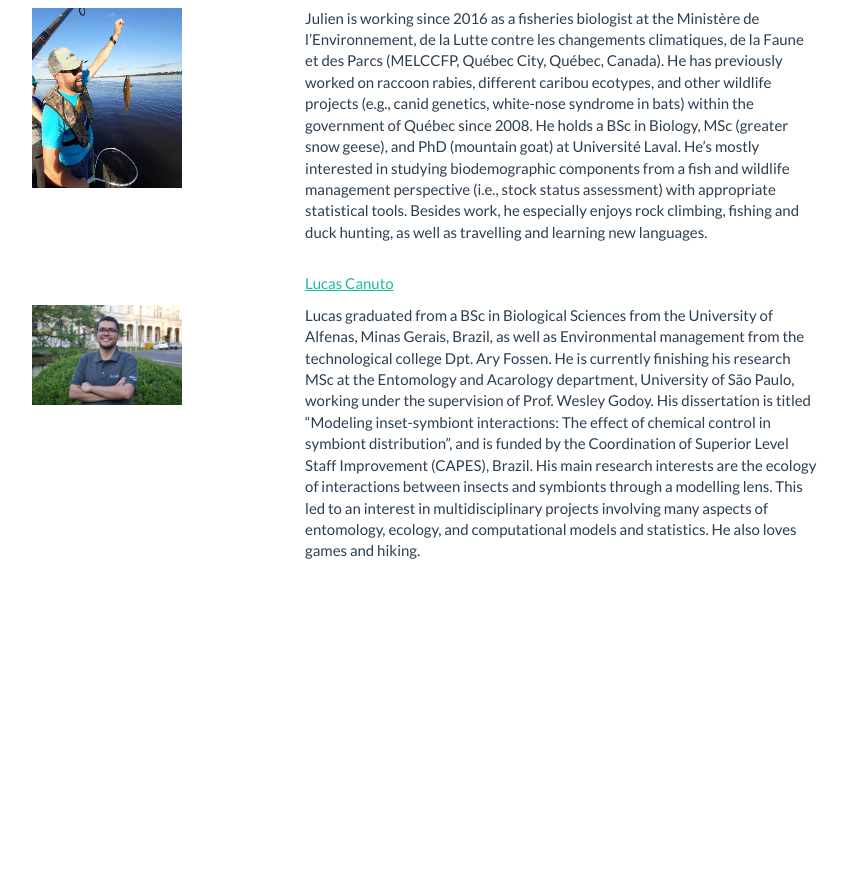
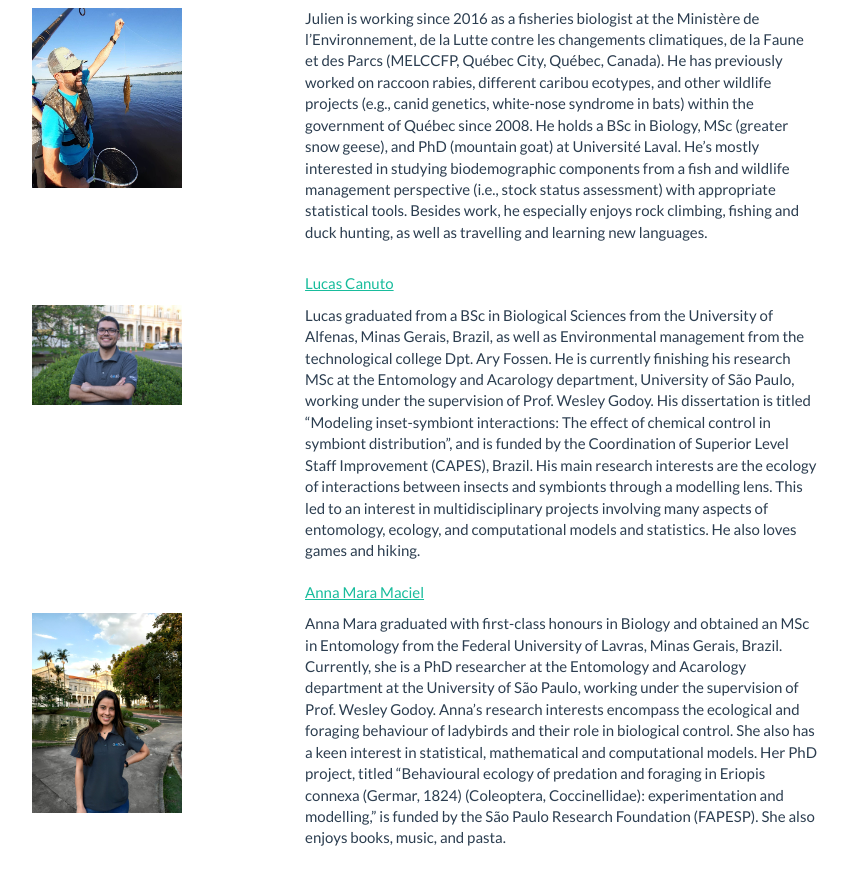
Before and after one commit to rafamoral/tse, a plain HTML site: page about.html in a window 1280 px wide. Shown: the part 4025-4910 px from the top of the page, without its empty margins (271-1119 px from the left). Before the commit the page ends 4653 px from the top, so only its background shows below. Drawn offline with nearby package versions, Linux system fonts and the light colour scheme; some packages are replaced by stand-ins of ours.

Commit message:
Add files via upload

```diff
--- a/about.html
+++ b/about.html
@@ -727,6 +727,30 @@ This led to an interest in multidisciplinary projects involving many
 aspects of entomology, ecology, and computational models and statistics.
 He also loves games and hiking.</td>
 </tr>
+<tr class="odd">
+<td></td>
+<td></td>
+</tr>
+<tr class="even">
+<td></td>
+<td><a href="www.linkedin.com/in/anna-mara-ferreira-maciel">Anna Mara
+Maciel</a></td>
+</tr>
+<tr class="odd">
+<td><img src="annamara.jpg" width="150" height="200" class = "center"/></td>
+<td>Anna Mara graduated with first-class honours in Biology and obtained
+an MSc in Entomology from the Federal University of Lavras, Minas
+Gerais, Brazil. Currently, she is a PhD researcher at the Entomology and
+Acarology department at the University of São Paulo, working under the
+supervision of Prof. Wesley Godoy. Anna’s research interests encompass
+the ecological and foraging behaviour of ladybirds and their role in
+biological control. She also has a keen interest in statistical,
+mathematical and computational models. Her PhD project, titled
+“Behavioural ecology of predation and foraging in Eriopis connexa
+(Germar, 1824) (Coleoptera, Coccinellidae): experimentation and
+modelling,” is funded by the São Paulo Research Foundation (FAPESP). She
+also enjoys books, music, and pasta.</td>
+</tr>
 </tbody>
 </table>
 
```
Also changed, not shown: seminar.html (+0 -3 lines), annamara.jpg (added).
